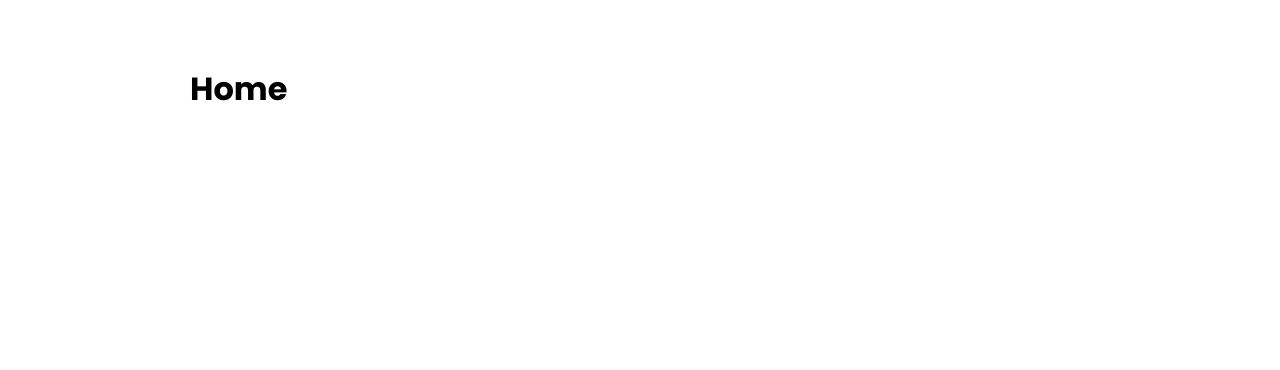
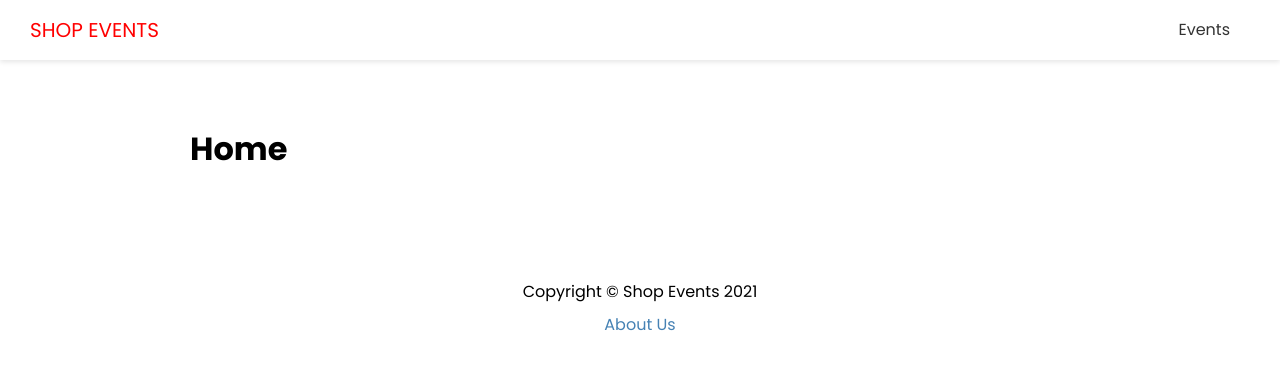
Before and after one commit to Aerotheory/CoffeeCafe, a Next.js app: page / in a window 1280 px wide. Shown: the top 370 px of the page. Built offline with nearby package versions, Linux system fonts and the light colour scheme.

Commit message:
Added Heard and Footer

```diff
--- /dev/null
+++ b/components/Footer.js
@@ -0,0 +1,13 @@
+import Link from "next/link";
+import styles from "../styles/Footer.module.css";
+
+export default function Footer() {
+  return (
+    <footer className={styles.footer}>
+      <p>Copyright &copy; Shop Events 2021</p>
+      <p>
+        <Link href="/about">About Us</Link>
+      </p>
+    </footer>
+  );
+}
--- /dev/null
+++ b/components/Header.js
@@ -0,0 +1,24 @@
+import Link from "next/link";
+import styles from "../styles/Header.module.css";
+
+export default function Header() {
+  return (
+    <header className={styles.header}>
+      <div className={styles.logo}>
+        <Link href="/">
+          <a>Shop Events</a>
+        </Link>
+      </div>
+
+      <nav>
+        <ul>
+          <li>
+            <Link href="/events">
+              <a>Events</a>
+            </Link>
+          </li>
+        </ul>
+      </nav>
+    </header>
+  );
+}
--- a/components/Layout.js
+++ b/components/Layout.js
@@ -1,4 +1,6 @@
 import Head from "next/head";
+import Header from "./Header";
+import Footer from "./Footer";
 import styles from "../styles/Layout.module.css";
 export default function Layout({ title, keywords, description, children }) {
   return (
@@ -10,7 +12,9 @@
           <meta name="keywords" content={keywords} />
         </title>
       </Head>
+      <Header />
       <div className={styles.container}>{children}</div>
+      <Footer />
     </div>
   );
 }
```
